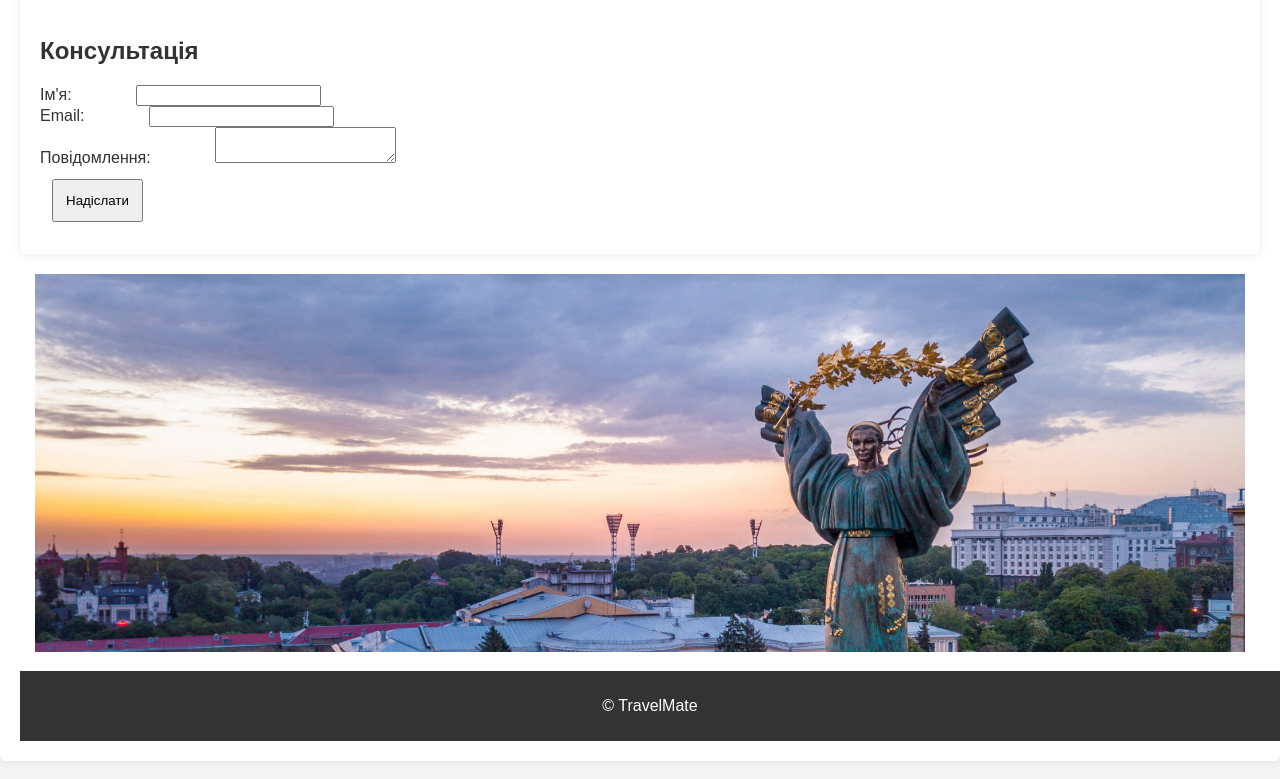
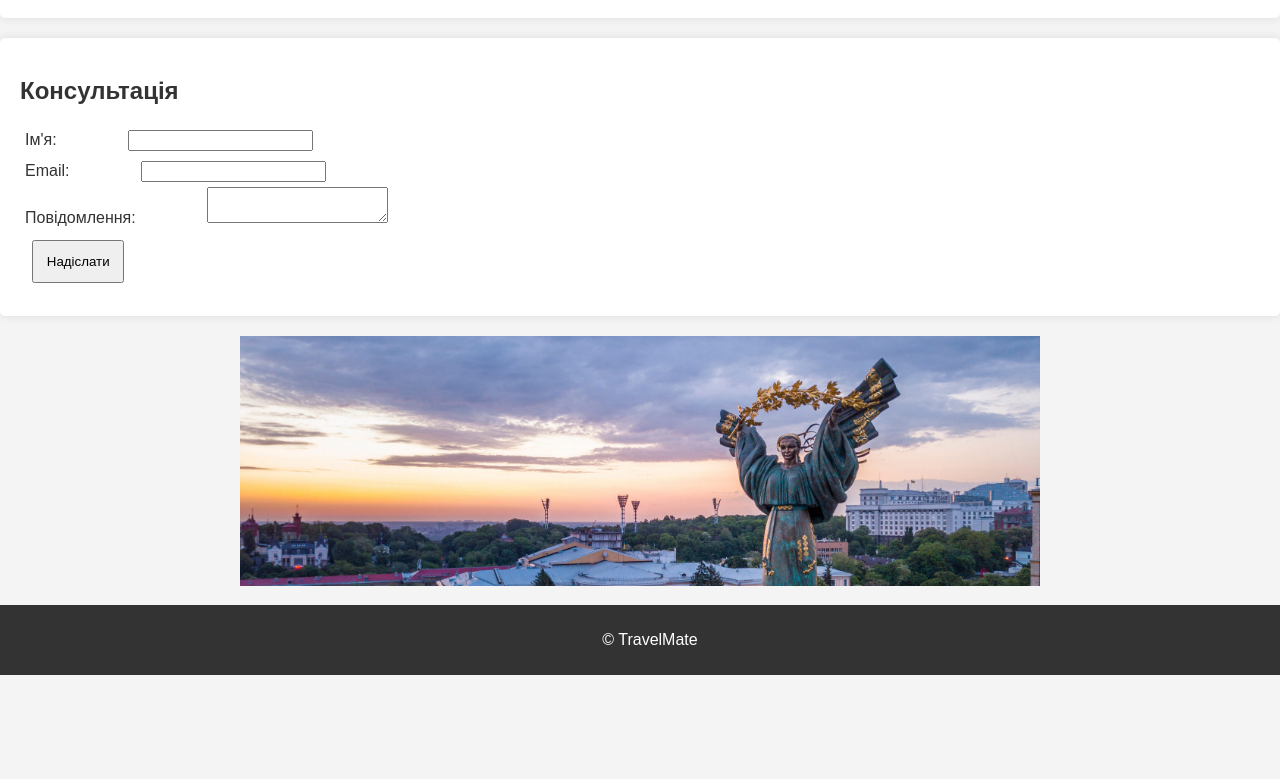
Before and after one commit to VladKekw/webdesignbasics, a plain HTML site: page index.html in a window 1280 px wide. Shown: the part 639-1418 px from the top of the page. After the commit the page ends 1314 px from the top, so only its background shows below. Drawn offline with Linux system fonts and the light colour scheme.

Commit message:
added meta info

```diff
--- a/index.html
+++ b/index.html
@@ -3,31 +3,28 @@
 <head>
     <meta charset="UTF-8">
     <meta name="viewport" content="width=device-width, initial-scale=1.0">
+    <meta name="description" content="TravelMate - ваш провідник у світі подорожей Україною. ">
     <title>TravelMate</title>
     <link rel="stylesheet" href="styles.css">
-    <script src="script.js"></script>
+    <script src="script.js" defer></script>
 </head>
 <body class="body-bg">
     <header class="header-bg">
         <h1 class="header-title">Ласкаво просимо на сайт Travel Mate</h1>
     </header>
-
     <nav class="navigationlist">
         <ul class="menu">
-            <li><a href="catalog.html" class="menu-item"> Популярні напрямки</a></li>
+            <li><a href="catalog.html" class="menu-item">Популярні напрямки</a></li>
             <li><a href="app.html" class="menu-item">Наш додаток</a></li>
             <li><a href="faq.html" class="menu-item">FAQ</a></li>
             <li><a href="blog.html" class="menu-item">Блог</a></li>
             <li><a href="app.html" class="menu-item">Контакти</a></li>
-
         </ul>
     </nav>
-
     <div id="about" class="section section-about">
         <h2>Про нас</h2>
         <p>Ми - ваш провідник у світі подорожей Україною. З нами ви зможете відкрити для себе нові місця, побачити цікаві культурні пам'ятки та насолодитися неповторною природою України.</p>
-    </d>
-
+    </div>
     <section id="destinations" class="section section-destinations">
         <h2>Популярні напрямки</h2>
         <table border="1" class="table">
@@ -57,14 +54,13 @@
             </tbody>
         </table>
     </section>
-
     <section id="contact" class="section section-contact">
         <h2>Консультація</h2>
         <form id="consForm">
-            <label  for="name">Ім'я:</label>
+            <label for="name">Ім'я:</label>
             <input type="text" id="name" name="name" required>
             <br>
-            <label  for="email-label">Email:</label>
+            <label for="email">Email:</label>
             <input type="email" id="email" name="email" required>
             <br>
             <label for="message">Повідомлення:</label>
@@ -73,16 +69,11 @@
             <button type="submit">Надіслати</button>
         </form>
     </section>
-
-
-
-
-    <div id="image" class="image-container"> <img src="images/ukraine.WebP" alt="Україна" class="responsive-image"></div>
-
+    <div id="image" class="image-container">
+        <img src="images/ukraine.WebP" alt="Україна" class="responsive-image" width="800" height="600">
+    </div>
     <footer class="footer-bg">
         <p>&copy; TravelMate</p>
     </footer>
-
-
 </body>
 </html>
--- a/server/mainpage.js
+++ b/server/mainpage.js
@@ -1,4 +1,3 @@
-
 document.addEventListener("DOMContentLoaded", function() {
   var form = document.getElementById("consForm");
 
--- a/styles.css
+++ b/styles.css
@@ -1,4 +1,3 @@
-
 body {
     font-family: "Montserrat", sans-serif;
     background-color: #f4f4f4;
@@ -8,20 +7,24 @@ body {
     width: 100%;
 }
 
- button {
+button {
     margin: 1%;
     padding: 1%;
     text-align: center;
- }
+}
 
- header {
+header {
     background-color: #333;
     color: #fff;
     padding: 20px;
     text-align: center;
 }
-
-
+label {
+    margin: 5px;
+}
+input {
+    margin: 5px;
+}
 .section {
     padding: 20px;
     margin-bottom: 20px;
@@ -29,7 +32,6 @@ body {
     border-radius: 5px;
     box-shadow: 0 0 10px rgba(0, 0, 0, 0.1);
 }
-
 
 .table {
     width: 100%;
@@ -43,30 +45,26 @@ body {
     font-weight: bold;
 }
 
-#email, #name, #message{
+#email, #name, #message {
     margin-left: 5%;
 }
-
 
 .responsive-image {
     max-width: 100%;
     height: auto;
-    width: 100%;
-
 }
 
-#appinfo{
+#appinfo {
     text-align: center;
-
 }
 
-#image{
+#image {
     margin: 15px;
-    width: 100;
     text-align: center;
     justify-content: center;
 }
-#vid{
+
+#vid {
     text-align: center;
     justify-content: center;
 }
@@ -80,36 +78,37 @@ footer {
     left: 0;
     width: 100%;
     display: flex;
-    bottom: 0;
-    margin-bottom: 20px 0;
     align-items: center;
     justify-content: center;
 }
 
-.faq-item{
+.faq-item {
     margin: 10px;
     padding: 2px;
 }
+
 nav .menu-item {
     text-decoration: none;
     color: #333;
     font-size: 18px;
     margin-right: 30px;
-    list-style-type: none;
+}
 
-}
 .menu-item a {
     text-decoration: none;
     color: #333;
     font-size: 18px;
 }
+
 .menu {
     list-style-type: none;
     display: flex;
 }
+
 .menu-item {
     margin-right: 30px;
 }
+
 .menu-item.active {
     background-color: #aaa;
 }
```
Also changed, not shown: app.html (+2 -0 lines), blog.html (+1 -0 lines), catalog.html (+1 -0 lines), faq.html (+1 -0 lines).
